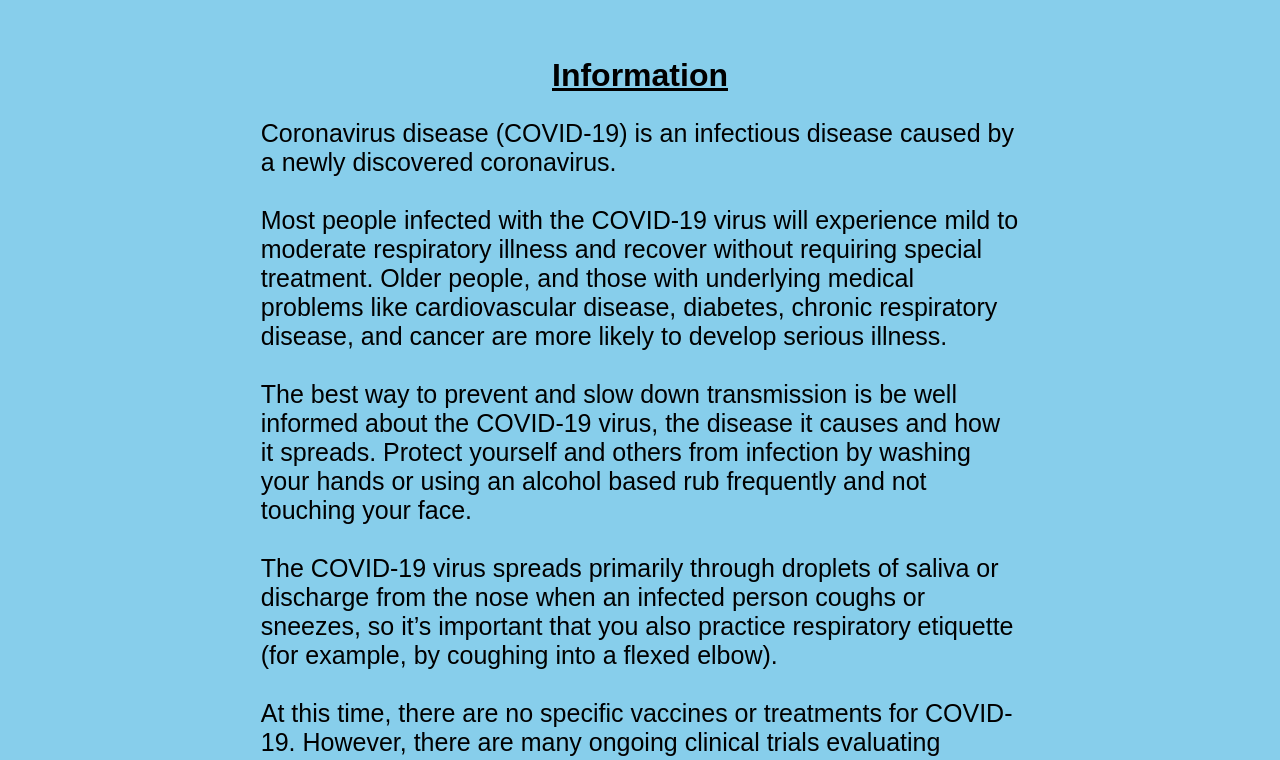
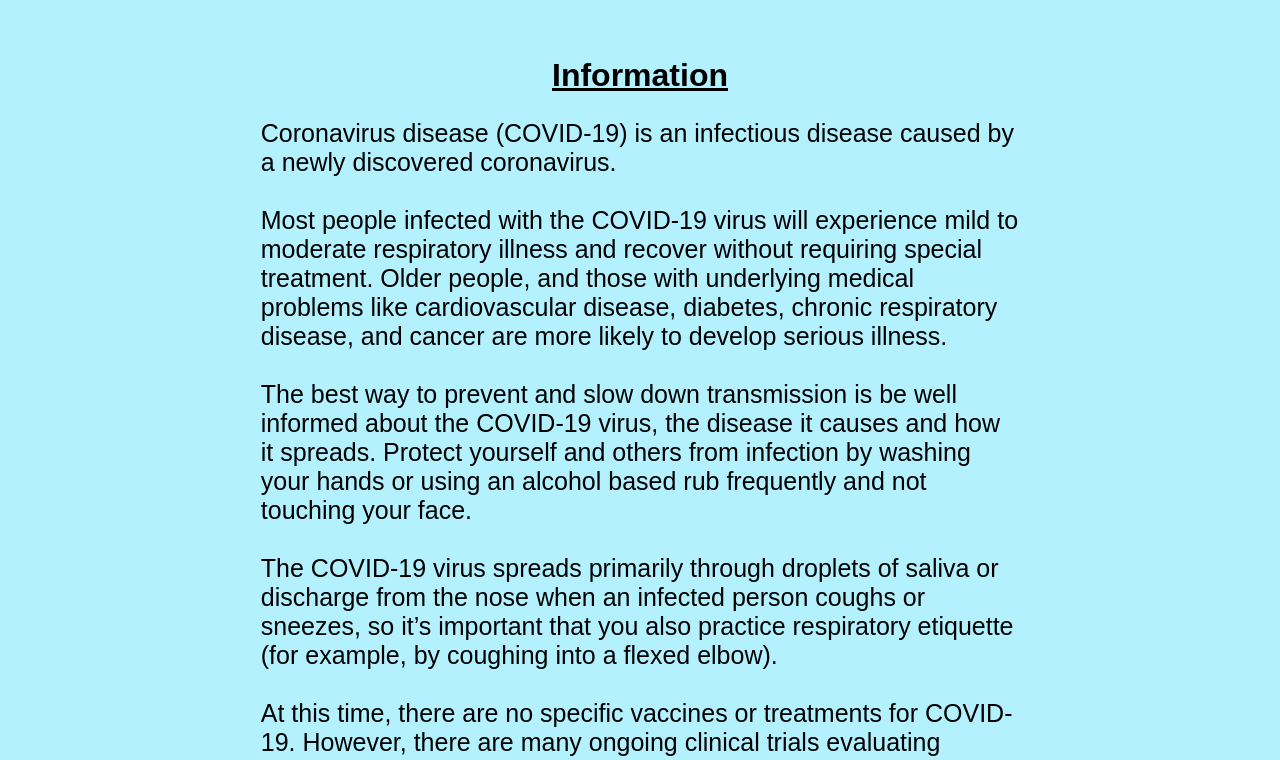
Before and after one commit to crawfordpatt/crawfordpatt.github.io, a plain HTML site: page covid-19/covid.html in a window 1280 px wide. Shown: the part 418-1178 px from the top of the page. Drawn offline with Linux system fonts and the light colour scheme.

Commit message:
new background

```diff
--- a/covid-19/covid.css
+++ b/covid-19/covid.css
@@ -1,5 +1,5 @@
 body {
-    background-color: skyblue;
+    background-color: #b3f1ff;
     text-align: center;
     font-family: Arial, Helvetica, sans-serif;
 }
```
